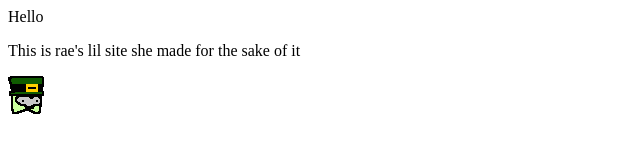
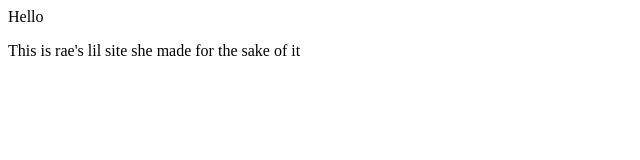
Before and after one commit to NotMageLock/lock.rizz, a plain HTML site: page index.html in a window 1280 px wide. Shown: the whole page, without its empty margins (0-640 px from the left). Drawn offline with Linux system fonts and the light colour scheme.

Commit message:
Update index.html

```diff
--- a/index.html
+++ b/index.html
@@ -7,7 +7,6 @@
 <body>
     <p>Hello</p>
     <p>This is rae's lil site she made for the sake of it</p>
-    <img src="assets/grongle.gif" alt="Grongle GIF">
 </body>
 
 </html>
```
